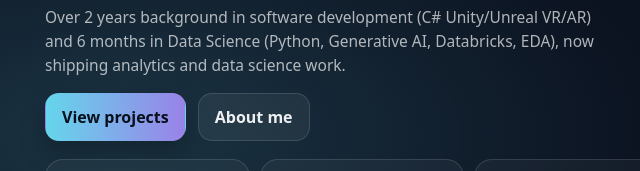
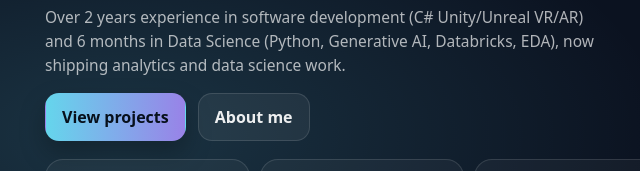
Before and after one commit to bogdancenusa19/PowerBI-Portfolio, a plain HTML site: page index.html in a window 1280 px wide. Shown: the part 377-548 px from the top of the page, 35-675 px from the left. Drawn offline with Linux system fonts and the light colour scheme.

Commit message:
Update index.html

```diff
--- a/index.html
+++ b/index.html
@@ -38,7 +38,7 @@
           </h1>
 
           <p class="hero__text">
-          Over 2 years background in software development (C# Unity/Unreal VR/AR) and 6 months in Data Science (Python, Generative AI, Databricks, EDA), now shipping analytics and data science work.
+          Over 2 years experience in software development (C# Unity/Unreal VR/AR) and 6 months in Data Science (Python, Generative AI, Databricks, EDA), now shipping analytics and data science work.
           </p>
 
           <div class="hero__cta">
```
